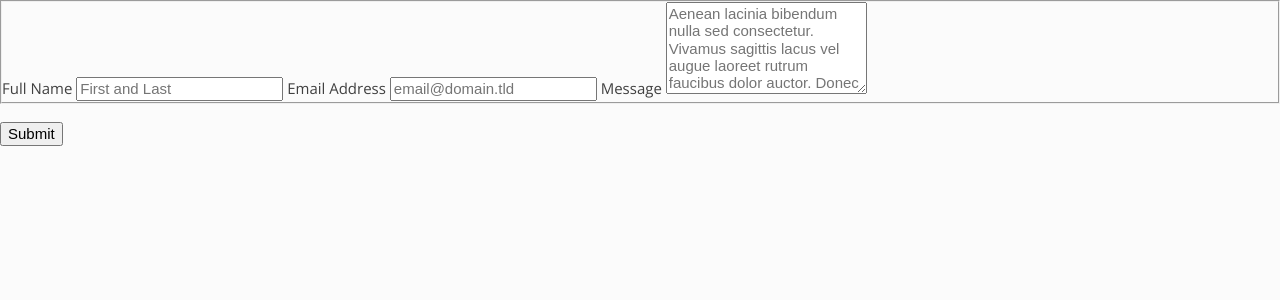
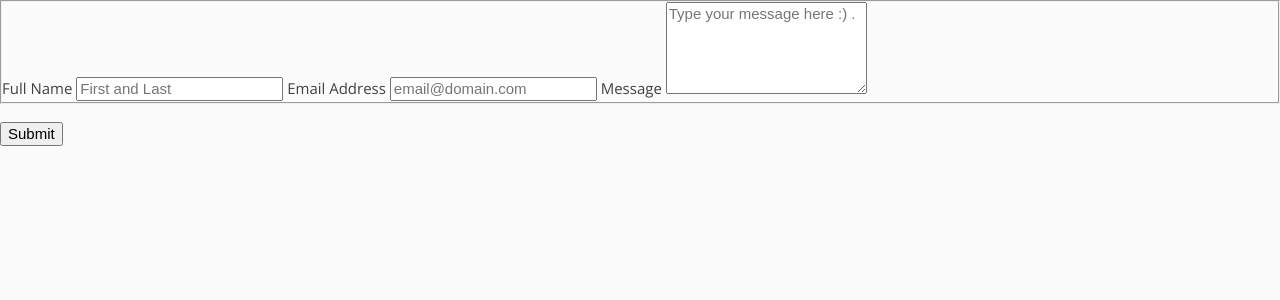
Before and after one commit to linaleona/linaleona.github.io, a Jekyll site: the page built from _pages/contact/index.html, in a window 1280 px wide. Shown: the top 300 px of the page. Built offline with Jekyll 4.4.1, drawn with Linux system fonts in a browser that asks for light colours; some web fonts are replaced.

Commit message:
Update index.html

```diff
--- a/_pages/contact/index.html
+++ b/_pages/contact/index.html
@@ -8,9 +8,9 @@ permalink: /contact/
     <label for="full-name">Full Name</label>
     <input type="text" name="name" id="full-name" placeholder="First and Last" required="">
     <label for="email-address">Email Address</label>
-    <input type="email" name="_replyto" id="email-address" placeholder="email@domain.tld" required="">
+    <input type="email" name="_replyto" id="email-address" placeholder="email@domain.com" required="">
     <label for="message">Message</label>
-    <textarea rows="5" name="message" id="message" placeholder="Aenean lacinia bibendum nulla sed consectetur. Vivamus sagittis lacus vel augue laoreet rutrum faucibus dolor auctor. Donec ullamcorper nulla non metus auctor fringilla nullam quis risus." required=""></textarea>
+    <textarea rows="5" name="message" id="message" placeholder="Type your message here :) ." required=""></textarea>
     <input type="hidden" name="_subject" id="email-subject" value="Contact Form Submission">
   </fieldset>
   <input type="submit" value="Submit">
```
